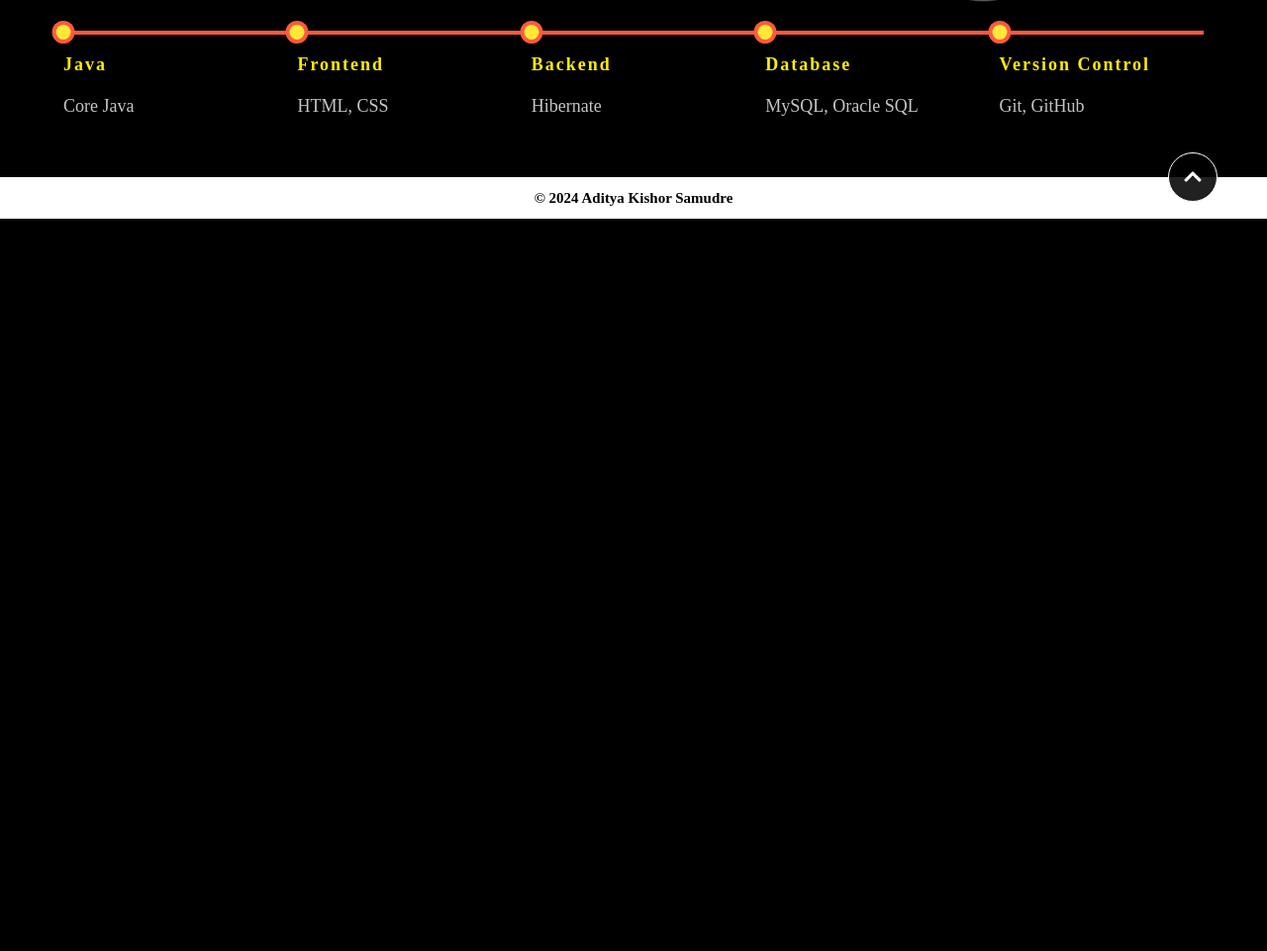
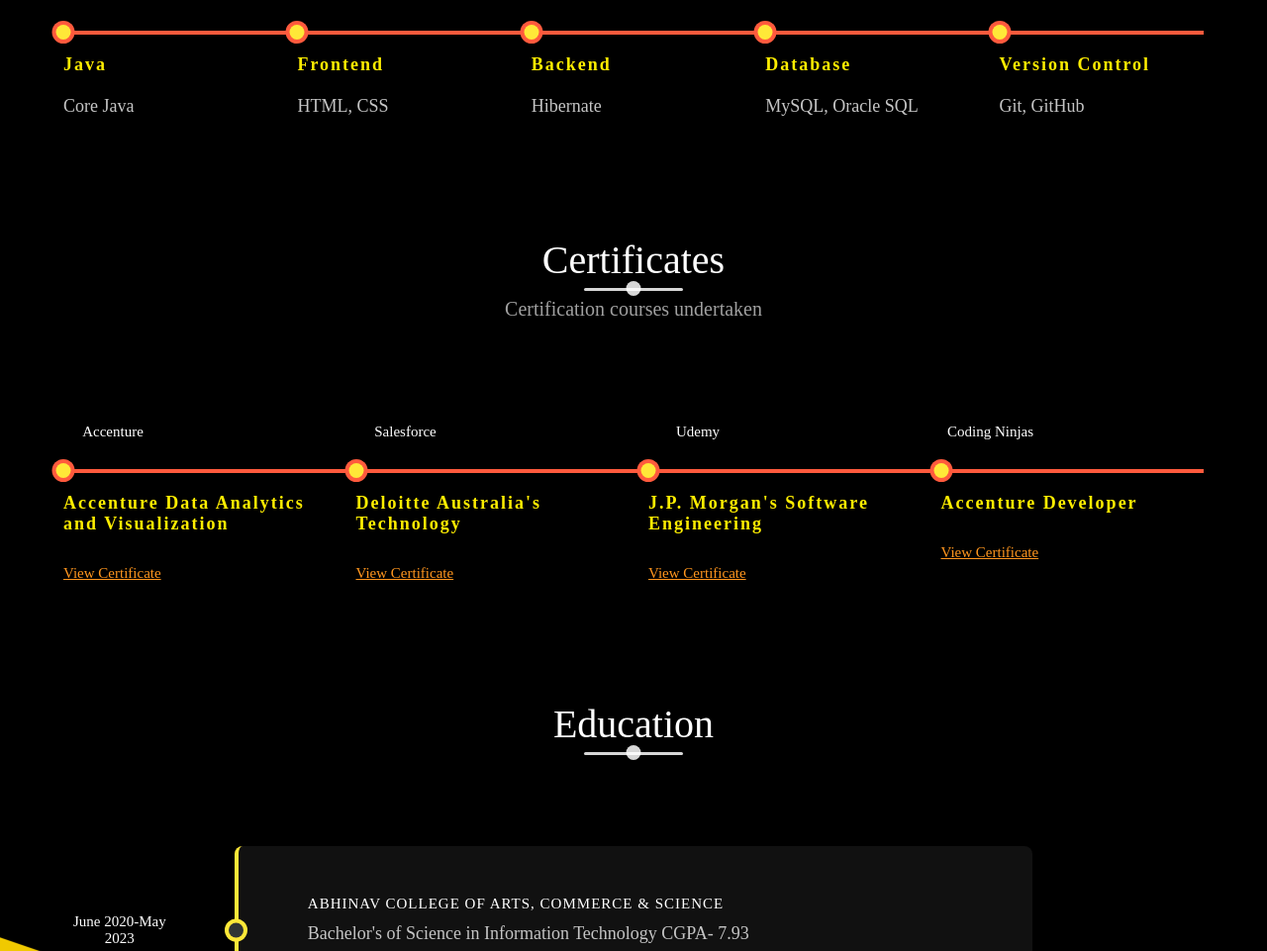
Before and after one commit to Aditya1137/Portfolio, a plain HTML site: page index.html in a window 1280 px wide. Shown: the part 1839-2800 px from the top of the page at 99% size. Before the commit the page ends 2060 px from the top, so only its background shows below. Drawn offline with nearby package versions, Linux system fonts and the light colour scheme; a web font is replaced by a local one.

Commit message:
Update index.html
Signed-off-by: Aditya Samudre <131518897+Aditya1137@users.noreply.github.com>

```diff
--- a/index.html
+++ b/index.html
@@ -132,9 +132,9 @@
                             </a>
                         </li>
                          <li>
-                            <!-- <a href="https://www.instagram.com/amit_gupta.z/" class="icon-link">
+                            <a href="https://www.instagram.com/_adi_samudre_03/?next=%2F" class="icon-link">
                                 <i class="fab fa-instagram"></i>
-                            </a> -->
+                            </a>
                         </li>
 
 
@@ -192,7 +192,7 @@
 
 
 
-    <!-- <section class="services" id="services" >
+     <section class="services" id="services" >
 
         <div class="container">
             <div class="services-img" >
@@ -206,44 +206,44 @@
             <div class="my-skills" data-aos="fade-right" data-aos-delay="100ms">
                 <div class="skill" data-date="Accenture"  data-aos="fade-right" data-aos-delay="300ms">
 
-                    <h3>Accenture Developer Virtual Experience Program </h3>
+                    <h3>Accenture Data Analytics and Visualization  </h3>
                     <p>
 
                     </p>
                     <br>
-                    <a href="https://forage-uploads-prod.s3.amazonaws.com/completion-certificates/Accenture%20Nordics/PxenP4rHNE6Bh4nQz_Accenture%20Nordics_q33gWuPqwyp6tvHam_1692615482316_completion_certificate.pdf" class="cta">View Certificate</a>
+                    <a href="https://forage-uploads-prod.s3.amazonaws.com/completion-certificates/Accenture%20North%20America/hzmoNKtzvAzXsEqx8_Accenture%20North%20America_QZGh7xkW6MgrySh2B_1703336244514_completion_certificate.pdf" class="cta">View Certificate</a>
                 </div>
                 <div class="skill" data-date="Salesforce" data-aos="fade-right" data-aos-delay="600ms">
 
-                    <h3>An introduction to Salesforce development </h3>
+                    <h3>Deloitte Australia's Technology</h3>
                     <p>
 
                     </p>
                     <br>
-                    <a href="https://files.synap.ac/production/XhYAwminTLUM9OXagGwkK-certificate_assignment_PYGj4LqHU5.pdf" class="cta">View Certificate</a>
+                    <a href="https://forage-uploads-prod.s3.amazonaws.com/completion-certificates/Deloitte%20Australia/YPWCiGNTkr6QxcpEu_Deloitte%20Australia_QZGh7xkW6MgrySh2B_1709743639245_completion_certificate.pdf" class="cta">View Certificate</a>
                 </div>
 
                 <div class="skill" data-date="Udemy" data-aos="fade-right" data-aos-delay="900ms">
 
-                    <h3>Web Development Masterclass - Online Certification Course</h3>
+                    <h3>J.P. Morgan's Software Engineering</h3>
                     <p>
 
                     </p>
                     <br>
-                    <a href="http://ude.my/UC-22e85b50-24ba-4857-acd7-81f8e1c26ebf/ " class="cta">View Certificate</a>
+                    <a href="https://forage-uploads-prod.s3.amazonaws.com/completion-certificates/J.P.%20Morgan/R5iK7HMxJGBgaSbvk_J.P.%20Morgan_QZGh7xkW6MgrySh2B_1709741387630_completion_certificate.pdf" class="cta">View Certificate</a>
                 </div>
 
                 <div class="skill" data-date="Coding Ninjas" data-aos="fade-right" data-aos-delay="1200ms">
 
-                    <h3>JAVA Foundation with Data Structures</h3>
+                    <h3>Accenture Developer</h3>
                     <p>
 
                     </p>
                     <br>
-                    <a href="https://certificate.codingninjas.com/view/80f86282e67d70d0" class="cta">View Certificate</a>
+                    <a href="https://forage-uploads-prod.s3.amazonaws.com/completion-certificates/Accenture%20Nordics/PxenP4rHNE6Bh4nQz_Accenture%20Nordics_QZGh7xkW6MgrySh2B_1702749198966_completion_certificate.pdf" class="cta">View Certificate</a>
                 </div>
 
-                <div class="skill" data-date="Udemy" data-aos="fade-right" data-aos-delay="1200ms">
+                <!-- <div class="skill" data-date="Udemy" data-aos="fade-right" data-aos-delay="1200ms">
 
                     <h3> Front End Web Development</h3>
                     <p>
@@ -251,14 +251,14 @@
                     </p>
                     <br>
                     <a href="https://ude.my/UC-0c04c412-7998-4537-b9e9-194a276f79bc" class="cta">View Certificate</a>
-                </div>
-                 -->
-<!--
+                </div> -->
+
+
             </div>
 
             </div>
         </div>
-    </section> -->
+    </section>
 
     <!-- <section class="portfolio" id="portfolio">
         <div class="container">
@@ -320,7 +320,7 @@
             </div>
 
         </div>
-    </section>
+    </section>-->
 
     <section class="experience" id="experience">
         <div class="container" >
@@ -361,7 +361,7 @@
                 </div>
             </div>
         </div>
-    </section> -->
+    </section>
 
 
     <footer class="copyright">
```
